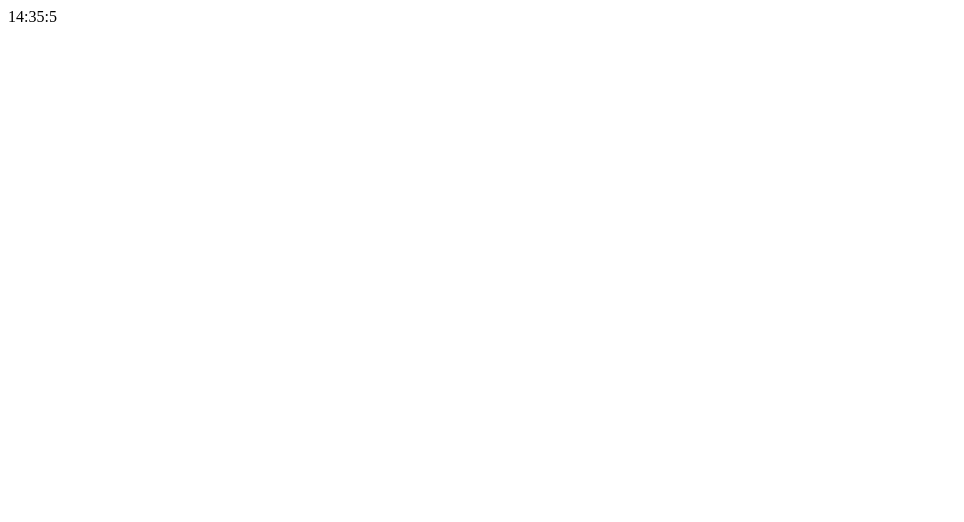
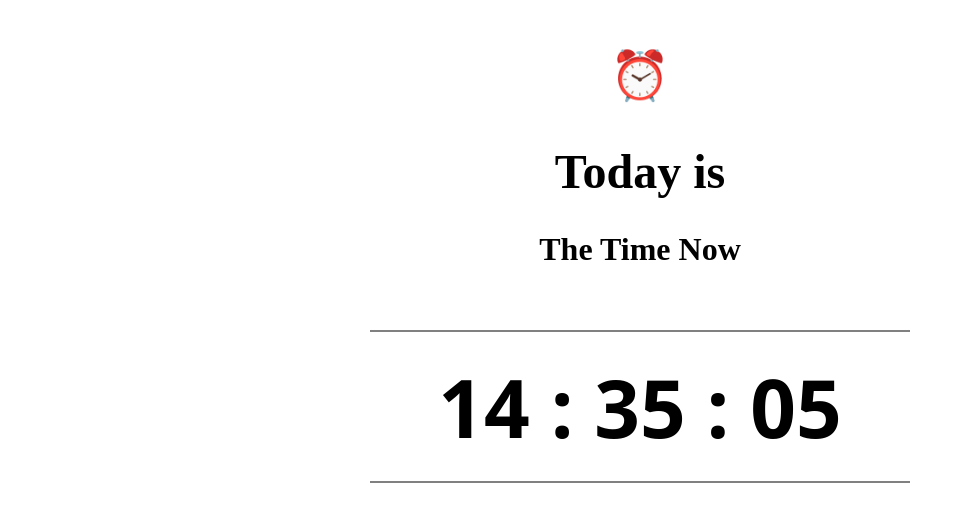
Before and after one commit to hyeonw8/hello-world, a plain HTML site: page Javascript/digitalclock/index.html in a window 1280 px wide. Shown: the whole page, without its empty margins (0-964 px from the left). Drawn offline with Linux system fonts and the light colour scheme.

Commit message:
시계 수정

```diff
--- a/Javascript/digitalclock/index.html
+++ b/Javascript/digitalclock/index.html
@@ -8,11 +8,10 @@
     <link rel="stylesheet" href="./style.css">
 </head>
 <body>
-    <div class="time hour">00</div>
-    <div class="divider ">:</div>
-    <div class="time min">00</div>
-    <div class="divider">:</div>
-    <div class="time sec">00</div>
+    <h2>⏰</h2>
+    <h2>Today is </h2>
+    <h3>The Time Now</h3>
+    <div class="time">00:00:00</div>
 
     <script src="./index.js"></script>
 </body>
--- a/Javascript/digitalclock/index.js
+++ b/Javascript/digitalclock/index.js
@@ -1,14 +1,13 @@
-const hour = document.querySelector('.hour');
-const min = document.querySelector('.min');
-const sec = document.querySelector('.sec');
+const time = document.querySelector('.time');
+
 
 function clock (){
     const now = new Date();
-
-hour.innerText = now.getHours();
-min.innerText = now.getMinutes();
-sec.innerText = now.getSeconds();
+    const hours = String(now.getHours()).padStart(2, "0");
+    const minutes = String(now.getMinutes()).padStart(2, "0");
+    const seconds = String(now.getSeconds()).padStart(2, "0");
+    time.innerText = `${hours} : ${minutes} : ${seconds}`;
 }
 
-
+clock();
 setInterval(clock, 1000);
--- a/Javascript/digitalclock/style.css
+++ b/Javascript/digitalclock/style.css
@@ -1,4 +1,33 @@
 body {
-    display: flex;
-    flex-direction: row;
+  display: flex;
+  flex-direction: column;
+  box-sizing: border-box;
 }
+
+
+h2 {
+    text-align: center;
+    font-size: 3rem;
+    margin-bottom: auto;
+
+}
+
+h3 {
+    text-align: center;
+    font-size: 2rem;
+}
+
+div {
+    margin: auto;
+    margin-top: 30px;
+    font-size: 5rem;
+    font-family: system-ui, -apple-system, BlinkMacSystemFont, 'Segoe UI', Roboto, Oxygen, Ubuntu, Cantarell, 'Open Sans', 'Helvetica Neue', sans-serif;
+    font-weight: bolder;
+    border-top: 2px solid gray;
+    border-bottom: 2px solid gray;
+    padding: 20px;
+    width: 500px;
+    text-align: center;
+
+
+}
```
